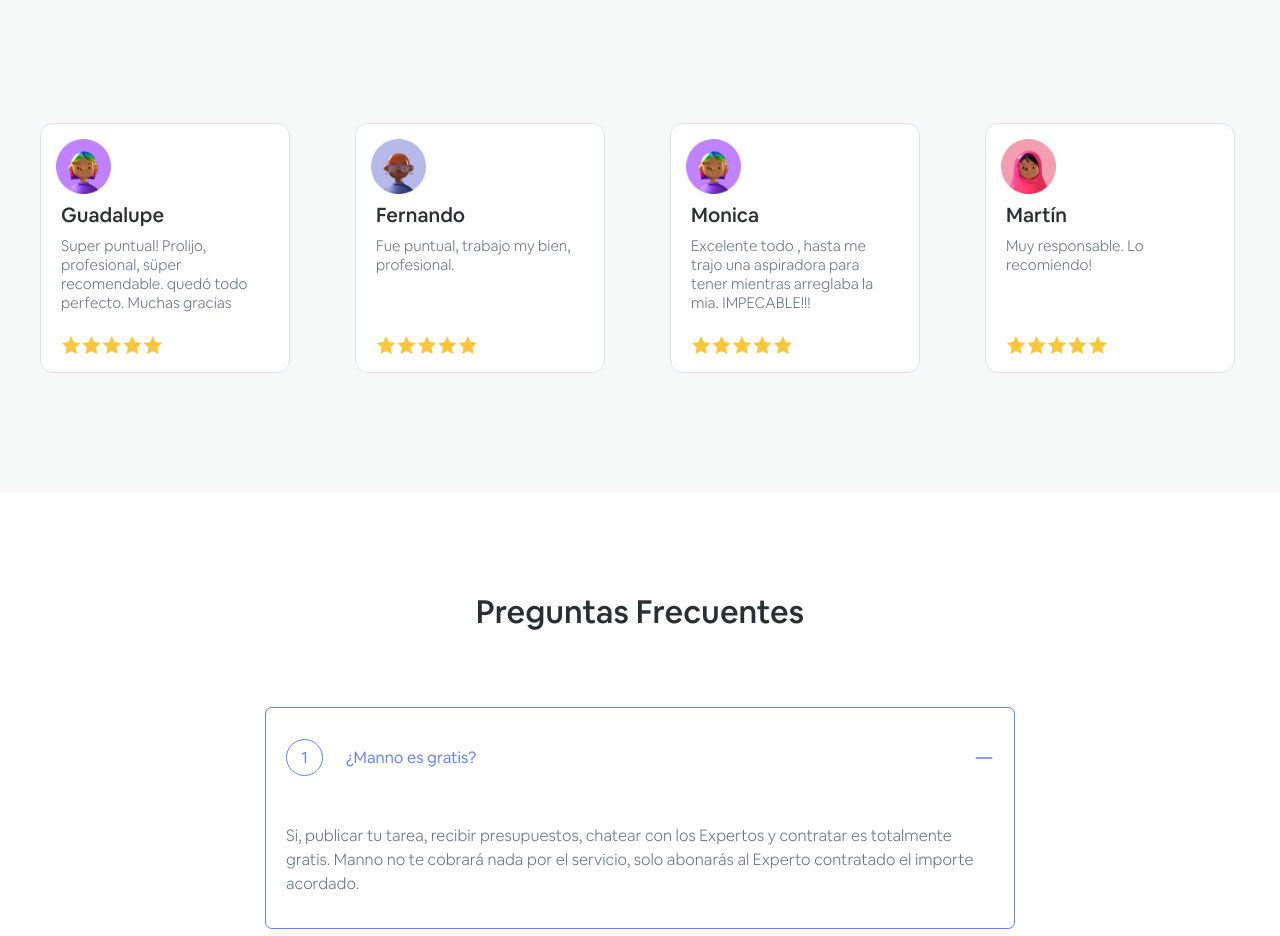
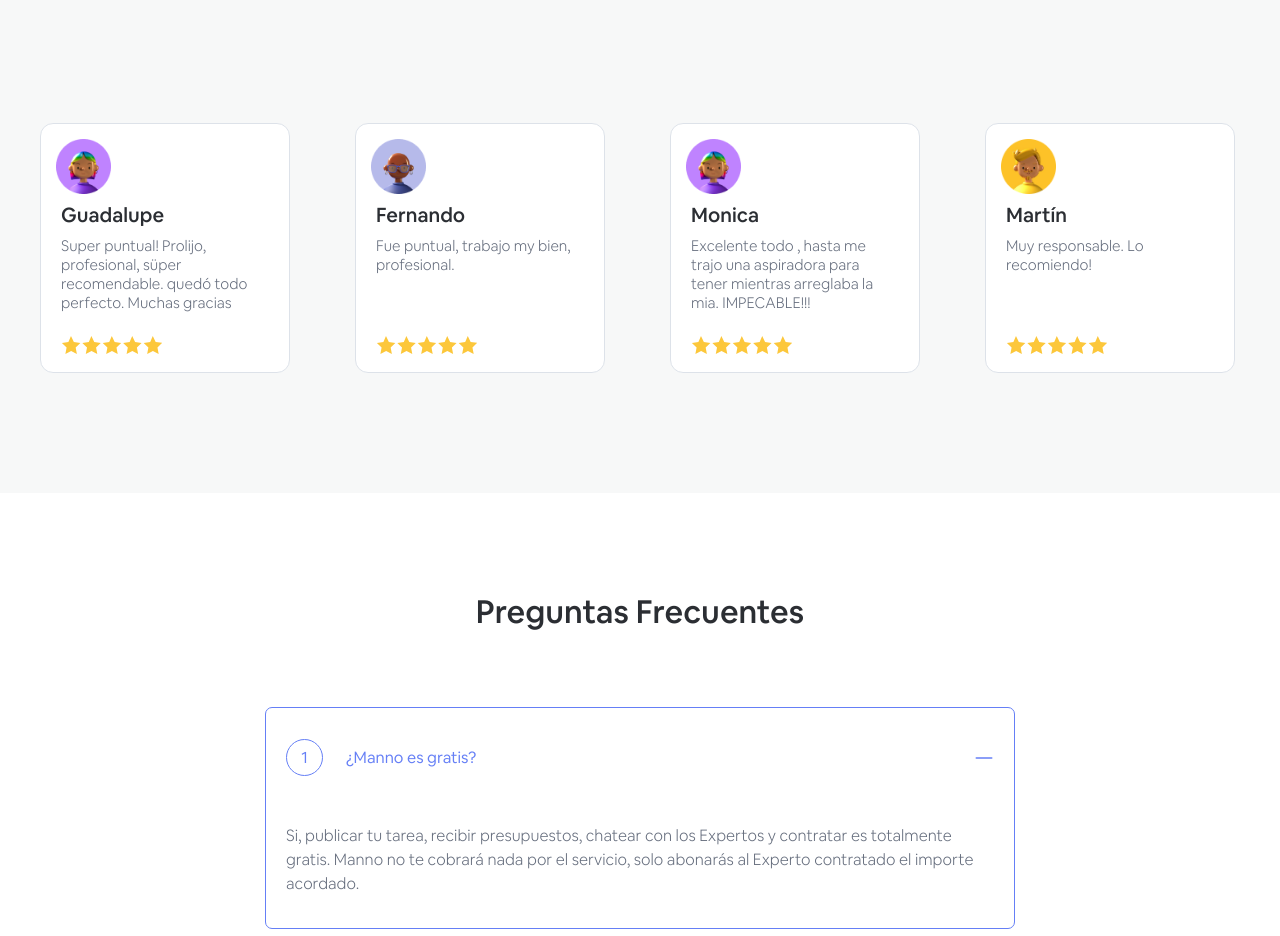
Before and after one commit to pascualmanuel/mannoapp, a React (Create React App) app: page / in a window 1280 px wide. Shown: the part 3280-4216 px from the top of the page. Built offline with nearby package versions, Linux system fonts and the light colour scheme.

Commit message:
Avatar 5 - process searching female avatars

```diff
--- a/src/Components/Reviews.js
+++ b/src/Components/Reviews.js
@@ -3,6 +3,9 @@ import PersonitaUno from "../Assets/Personitas/personita1.png";
 import PersonitaDos from "../Assets/Personitas/personita2.png";
 import PersonitaTres from "../Assets/Personitas/personita3.png";
 import PersonitaCuatro from "../Assets/Personitas/personita4.png";
+import Avatar4 from "../Assets/Personitas/Avatar4.png";
+import Avatar5 from "../Assets/Personitas/Avatar5.png";
+
 import FiveStars from "../Assets/five-stars.svg";
 import AliceCarousel from "react-alice-carousel";
 import "react-alice-carousel/lib/alice-carousel.css";
@@ -20,7 +23,7 @@ function Reviews() {
     <div className="item" data-value="1">
       <div className="reviews-box">
         <img
-          src={PersonitaUno}
+          src={Avatar5}
           alt="prueb"
           width={55}
           height={55}
@@ -130,7 +133,7 @@ function Reviews() {
       <div className="reviews-box">
         {" "}
         <img
-          src={PersonitaCuatro}
+          src={Avatar4}
           alt="prueb"
           width={55}
           height={55}
```
